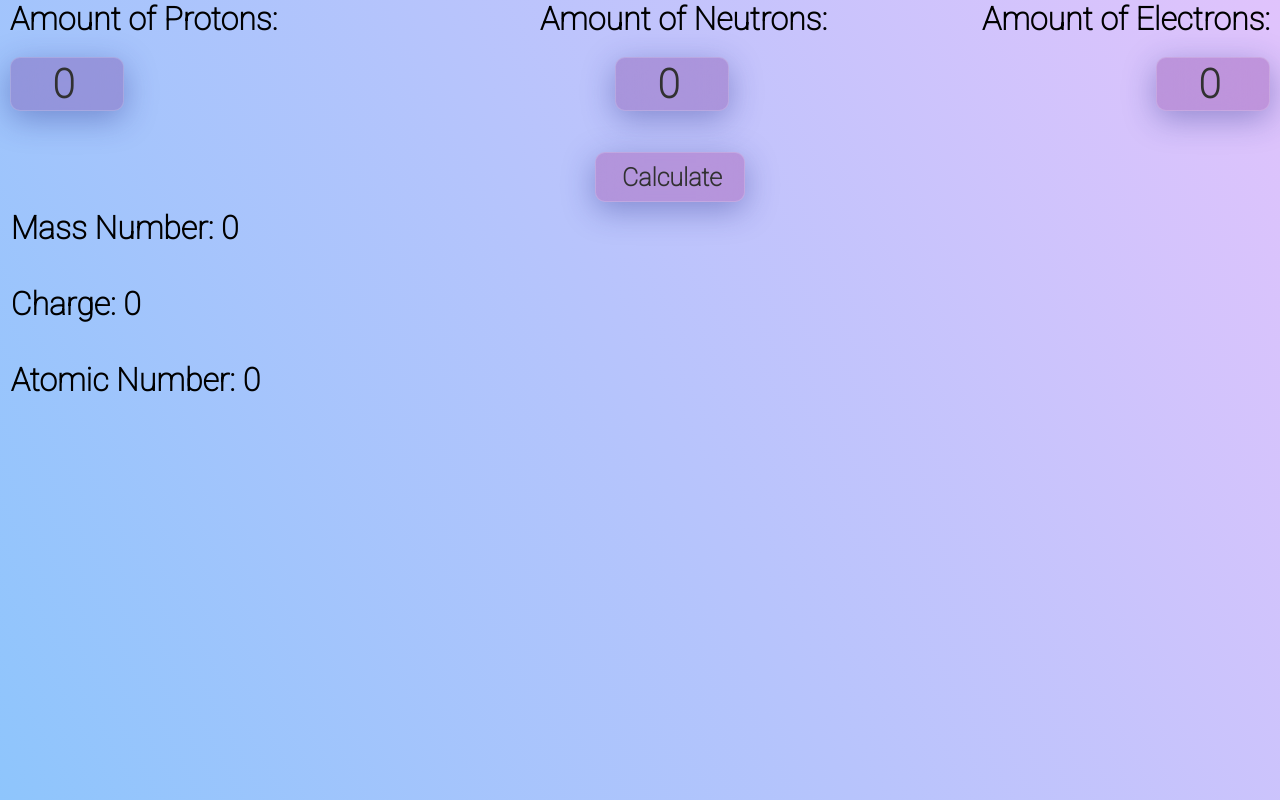
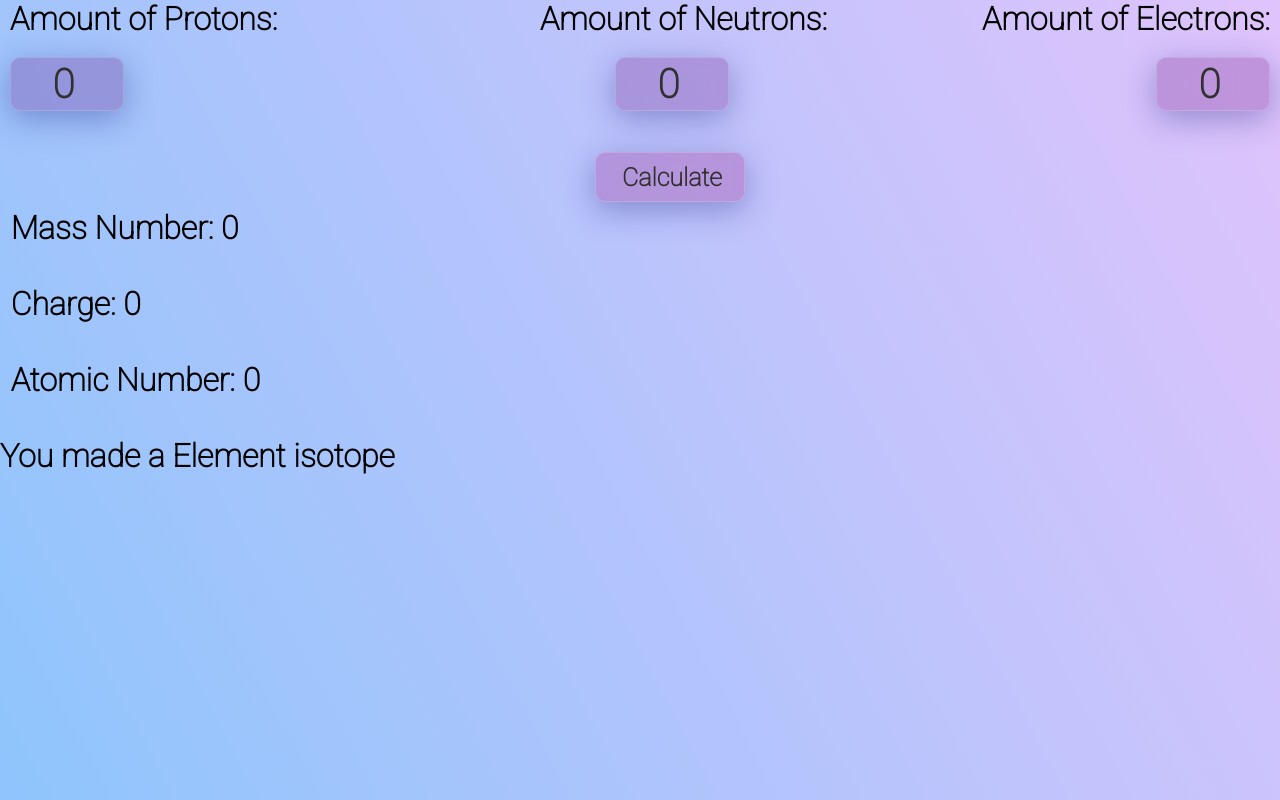
Before and after one commit to th3-tech/subatomic-calculator, a plain HTML site: page index.html in a window 1280 px wide. Both pictures are taken after a click on the input "Calculate". Drawn offline with Linux system fonts and the light colour scheme.

Commit message:
Isotope Message

```diff
--- a/index.html
+++ b/index.html
@@ -3647,7 +3647,7 @@
         if (neutron == elTable.rows[proton].cells[4].innerHTML && electron == elTable.rows[proton].cells[6].innerHTML){
             document.getElementById('atomName').innerHTML = " You made a stable <str>" + elTable.rows[proton].cells[1].innerHTML + "</str> atom"
         }
-        else {document.getElementById("atomName").innerHTML = ""}
+        else {document.getElementById("atomName").innerHTML = "You made a " + elTable.rows[proton].cells[1].innerHTML + " isotope"}
 }
 </script>
 </html>
```
